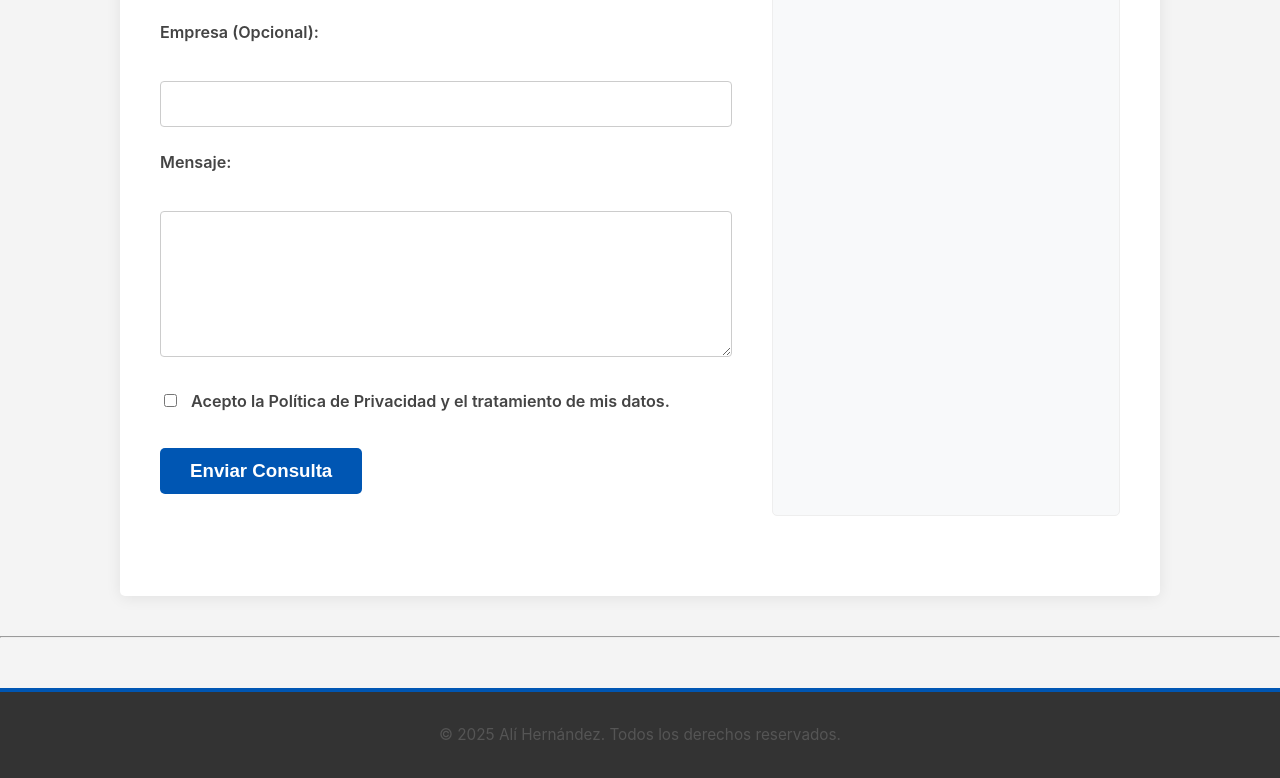
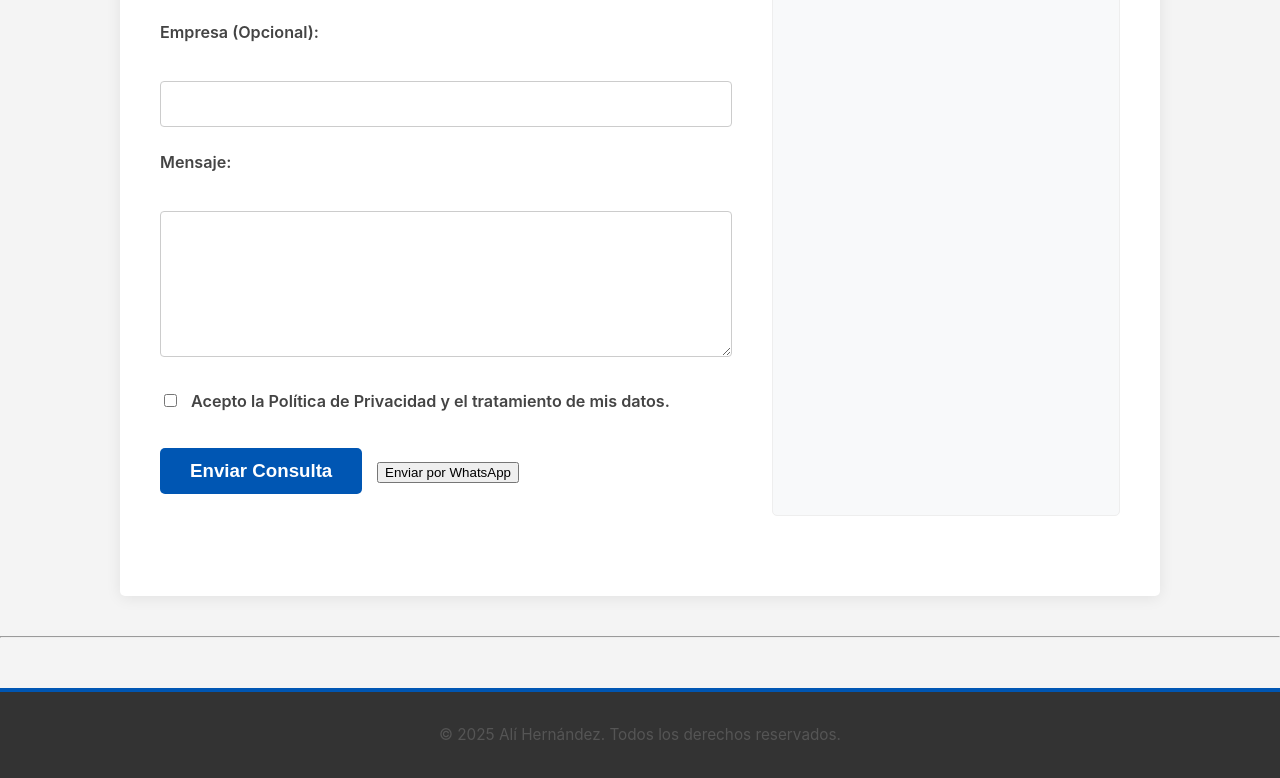
Before and after one commit to SIR8633/portfolio-web-ing, a plain HTML site: page contacto.html in a window 1280 px wide. Shown: the part 972-1750 px from the top of the page. Drawn offline with Linux system fonts and the light colour scheme.

Commit message:
Update contacto.html

```diff
--- a/contacto.html
+++ b/contacto.html
@@ -80,8 +80,8 @@
 
                     <div>
                         <button type="submit">Enviar Consulta</button>
+                        <button type="button" id="sendWhatsAppBtn" style="margin-left: 10px;">Enviar por WhatsApp</button>
                     </div>
-
                 </form>
             </section>
 
```
